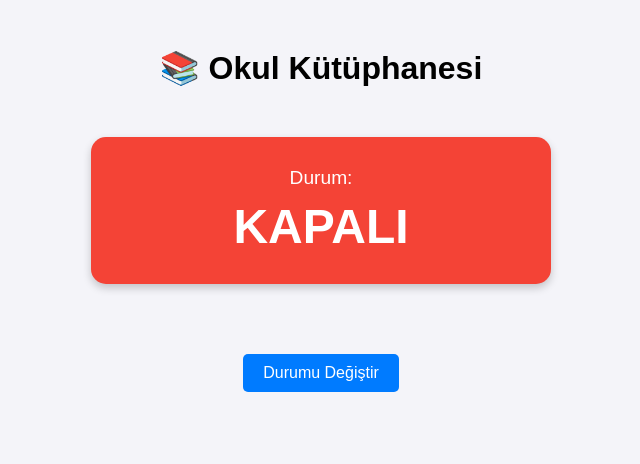
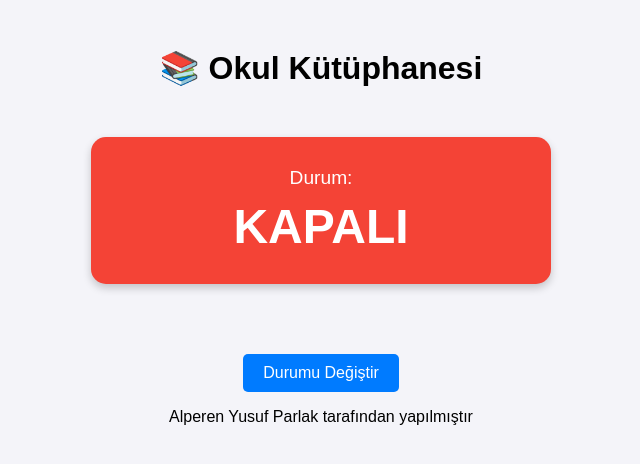
Before and after one commit to minton2007/gatem-kutuphane, a plain HTML site: page index.html in a window 1280 px wide. Shown: the whole page, without its empty margins (319-959 px from the left). Drawn offline with Linux system fonts and the light colour scheme.

Commit message:
Add footer with author credit to index.html
Added footer with author information.

```diff
--- a/index.html
+++ b/index.html
@@ -16,5 +16,9 @@
     <button id="change-button">Durumu Değiştir</button>
 
     <script src="script.js"></script>
-</body>
+
+    <footer>
+        <p>Alperen Yusuf Parlak tarafından yapılmıştır</p>
+    </footer>
+    </body>
 </html>
```
